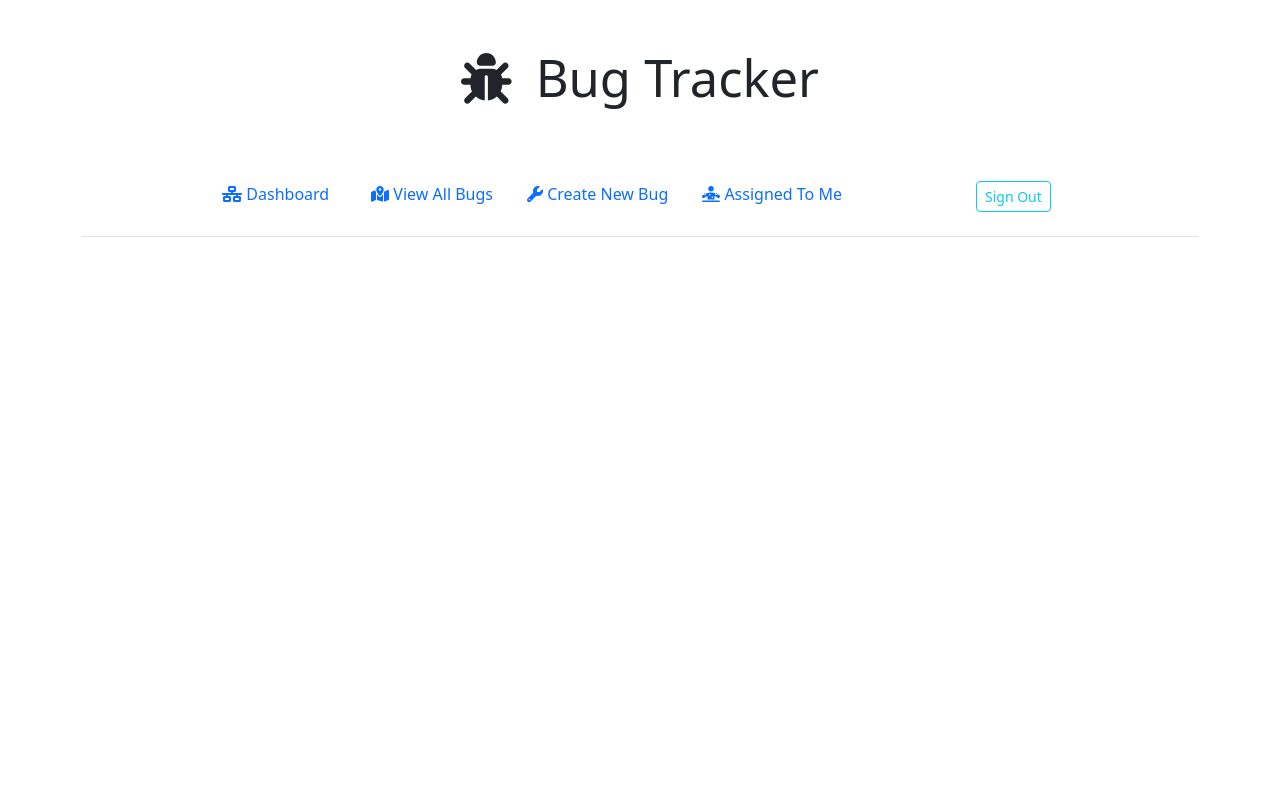
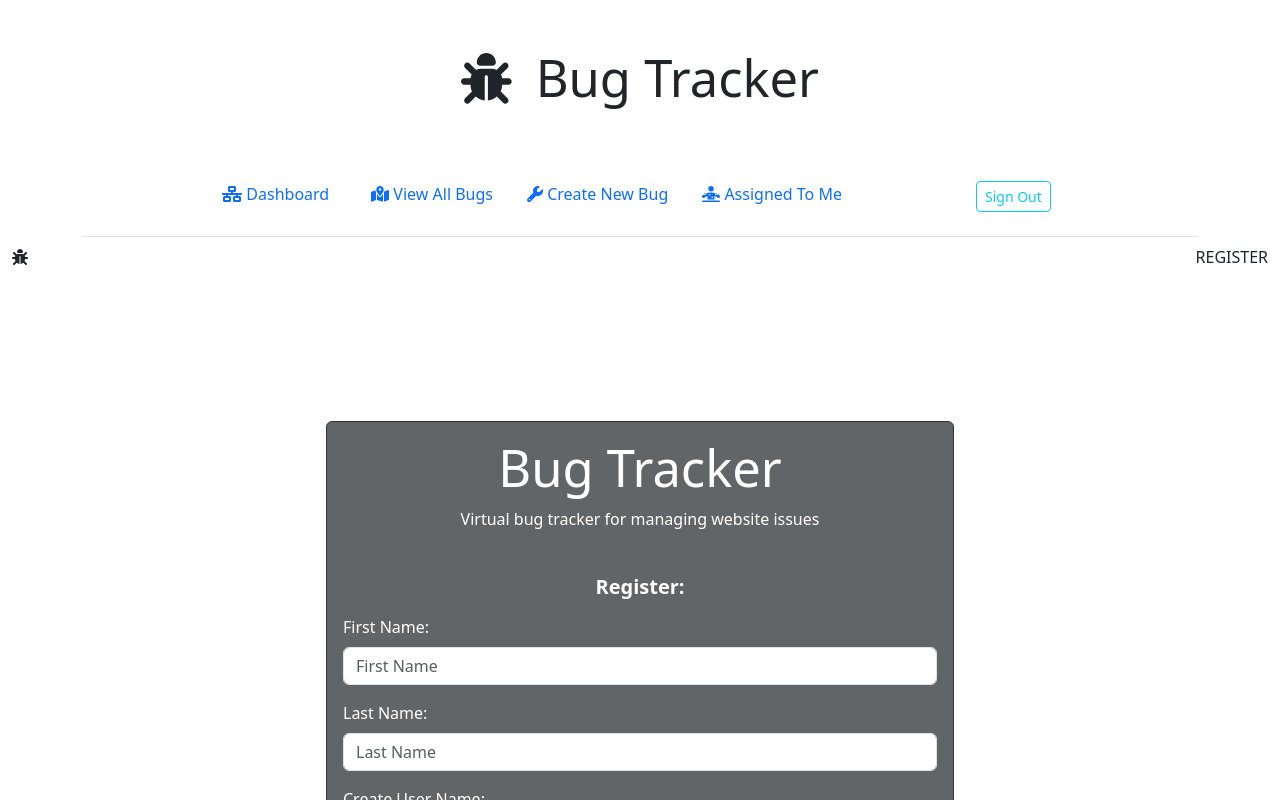
Before and after one commit to JesseLeviHall/Bug-Tracker-MERN, a React (Create React App) app in the folder frontend/: page /register in a window 1280 px wide. Both pictures are taken after typing "Sample", "Sample123" into the empty fields and a click on the button "Login". Shown: the top 800 px of the page. Built offline with nearby package versions, Linux system fonts and the light colour scheme; a web font is replaced by a local one.

Commit message:
register form layout

```diff
--- a/frontend/src/App.js
+++ b/frontend/src/App.js
@@ -2,16 +2,12 @@ import React from "react";
 import { useSelector } from "react-redux";
 import Login from "./Views/Pages/Login/Login";
 import ViewBugPage from "./Views/Pages/ViewAllBugs";
-import {
-  BrowserRouter as Router,
-  Switch,
-  Route,
-  Redirect,
-} from "react-router-dom";
+import { BrowserRouter as Router, Switch, Route } from "react-router-dom";
 import Navigation from "./Views/SIdebar/sideBar";
 import BugForm from "./Views/Components/Forms/BugForm";
 import EditBugForm from "./Views/Components/Forms/EditBugForm";
 import Dashboard from "./Views/Pages/Dashboard/Dashboard";
+import Register from "./Views/Pages/Register";
 
 function App() {
   const { auth } = useSelector((state) => state);
@@ -35,6 +31,9 @@ function App() {
             <Route path="/editbug/:bugId">
               <EditBugForm />
             </Route>
+            <Route path="/register" exact>
+              <Register />
+            </Route>
           </Switch>
         </div>
       )}
--- a/frontend/src/Views/Pages/Login/Login.jsx
+++ b/frontend/src/Views/Pages/Login/Login.jsx
@@ -2,6 +2,7 @@ import { faBug } from "@fortawesome/free-solid-svg-icons";
 import React, { useState } from "react";
 import { useDispatch } from "react-redux";
 import { FontAwesomeIcon } from "@fortawesome/react-fontawesome";
+import { Link } from "react-router-dom";
 import {
   Card,
   CardBody,
@@ -19,13 +20,12 @@ import {
   FormFeedback,
 } from "reactstrap";
 import { signIn } from "../../../Controllers/Reducers/authSlice";
-import "./login.css";
 
 export default () => {
   const dispatch = useDispatch();
 
   const [formInput, setFormInput] = useState({
-    name: "",
+    username: "",
     password: "",
   });
 
@@ -56,7 +56,14 @@ export default () => {
       <br />
       <Row className="no-gutters justify-content-center">
         <Col sm="6">
-          <Card id="one" className="sm-4" color="secondary" outline>
+          <Card
+            className="sm-4"
+            inverse
+            outline
+            style={{
+              backgroundColor: "#626567",
+              borderColor: "#333",
+            }}>
             <CardBody>
               <CardTitle className="text-center" tag="h1">
                 Bug Tracker
@@ -74,7 +81,7 @@ export default () => {
                 <FormGroup>
                   <Input
                     name="name"
-                    placeholder="Name"
+                    placeholder="User Name"
                     onChange={inputchanged}
                     value={formInput.name}></Input>
                   <FormFeedback>Something</FormFeedback>
@@ -104,7 +111,7 @@ export default () => {
                   Login
                 </Button>
                 <p className="forgot-password text-center mt-4">
-                  New? <a href="#">Sign-Up</a>
+                  New? <Link to={"/register"}>Sign-Up</Link>
                 </p>
               </Form>
             </CardBody>
--- a/frontend/src/Views/Pages/Login/login.css
+++ /dev/null
@@ -1,3 +0,0 @@
-#one {
-  background: rgb(247, 247, 247);
-}
--- /dev/null
+++ b/frontend/src/Views/Pages/Register.jsx
@@ -0,0 +1,148 @@
+import React, { useState } from "react";
+import { useDispatch } from "react-redux";
+import { useHistory } from "react-router-dom";
+import {
+  Card,
+  CardBody,
+  CardTitle,
+  Button,
+  CardText,
+  CardSubtitle,
+  Form,
+  FormGroup,
+  Label,
+  Navbar,
+  Input,
+  Row,
+  Col,
+  FormFeedback,
+} from "reactstrap";
+import { FontAwesomeIcon } from "@fortawesome/react-fontawesome";
+import { faBug } from "@fortawesome/free-solid-svg-icons";
+import { addBug } from "../../Controllers/Reducers/bugSlice";
+
+export default function Register() {
+  const dispatch = useDispatch();
+  const history = useHistory();
+
+  const [addRequestStatus, setAddRequestStatus] = useState("idle");
+
+  const [firstName, setFirstName] = useState("");
+  const [lastName, setLastName] = useState("");
+  const [userName, setUserName] = useState("");
+  const [password, setPassword] = useState("");
+
+  const onFirstNameChanged = (e) => setFirstName(e.target.value);
+  const onLastNameChanged = (e) => setLastName(e.target.value);
+  const onUserNameChanged = (e) => setUserName(e.target.value);
+  const onPasswordChanged = (e) => setPassword(e.target.value);
+
+  const canSave =
+    [firstName, lastName, userName, password].every(Boolean) &&
+    addRequestStatus === "idle";
+
+  const registerSubmit = (e) => {
+    e.preventDefault();
+    if (canSave) {
+      try {
+        setAddRequestStatus("pending");
+        dispatch(addBug({ firstName, lastName, userName, password })).unwrap();
+        setFirstName("");
+        setLastName("");
+        setUserName("");
+        setPassword("");
+      } catch (err) {
+        console.log("failed to register user", err);
+      } finally {
+        setAddRequestStatus("idle");
+      }
+    }
+  };
+
+  return (
+    <div className="container-as body">
+      <Navbar>
+        {" "}
+        <FontAwesomeIcon icon={faBug} className="mr-2" />
+        REGISTER
+      </Navbar>
+      <br />
+      <br />
+      <br />
+      <br />
+      <br />
+      <br />
+      <Row className="no-gutters justify-content-center">
+        <Col sm="6">
+          <Card
+            inverse
+            className="sm-4"
+            style={{
+              backgroundColor: "#626567",
+              borderColor: "#333",
+            }}>
+            <CardBody>
+              <CardTitle className="text-center" tag="h1">
+                Bug Tracker
+              </CardTitle>
+              <CardText className="text-center mb-5">
+                Virtual bug tracker for managing website issues
+              </CardText>
+              <CardSubtitle
+                className="text-center mb-3"
+                tag="h5"
+                style={{ fontWeight: "bold" }}>
+                Register:
+              </CardSubtitle>
+              <Form onSubmit={registerSubmit}>
+                <FormGroup>
+                  <Label for="fisrtName">First Name:</Label>
+                  <Input
+                    value={firstName}
+                    onChange={onFirstNameChanged}
+                    name="firstName"
+                    placeholder="First Name"
+                    required
+                  />
+                </FormGroup>
+                <FormGroup>
+                  <Label for="lastName">Last Name:</Label>
+                  <Input
+                    value={lastName}
+                    onChange={onLastNameChanged}
+                    name="lastName"
+                    placeholder="Last Name"
+                    required
+                  />
+                </FormGroup>
+                <FormGroup>
+                  <Label for="userName">Create User Name:</Label>
+                  <Input
+                    value={userName}
+                    onChange={onUserNameChanged}
+                    name="userName"
+                    placeholder="User Name"
+                    required
+                  />
+                </FormGroup>
+                <FormGroup>
+                  <Label for="password">Create Password:</Label>
+                  <Input
+                    value={password}
+                    onChange={onPasswordChanged}
+                    name="password"
+                    placeholder="new password"
+                    required
+                  />
+                </FormGroup>
+                <Button className="mt-2" block color="info" type="submit">
+                  Register
+                </Button>
+              </Form>
+            </CardBody>
+          </Card>
+        </Col>
+      </Row>
+    </div>
+  );
+}
--- a/frontend/src/index.css
+++ b/frontend/src/index.css
@@ -2,6 +2,7 @@
 @import url('https: //fonts.googleapis.com/css2?family=Noto+Sans:wght@300&display=swap" rel="stylesheet');
 
 #root{
+
   --font-family: 'Manrope',
   sans-serif;
   --prime-color: #DDF3F5
```
Also changed, not shown: frontend/src/Views/Components/Forms/Register.jsx (deleted, +0 -62 lines).
